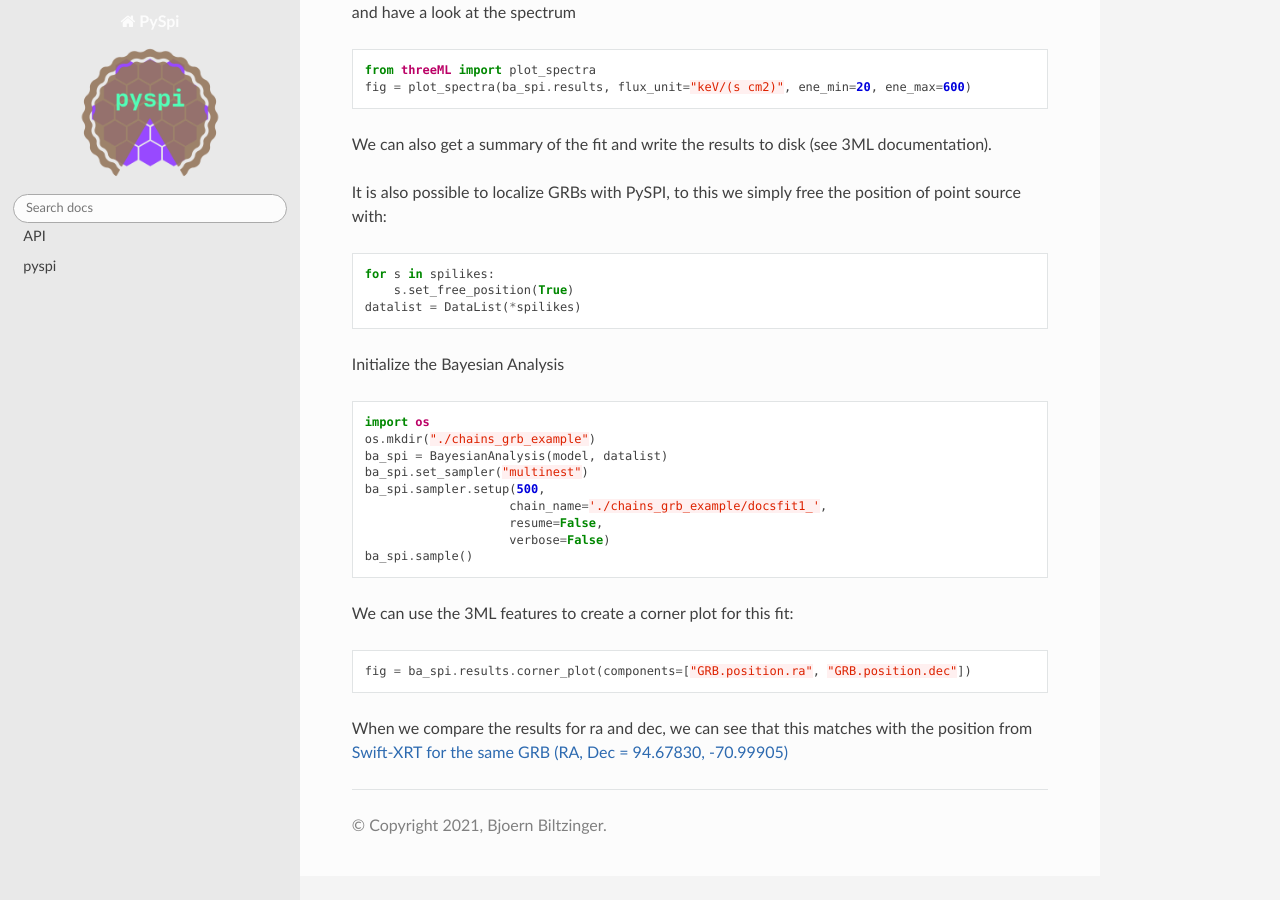
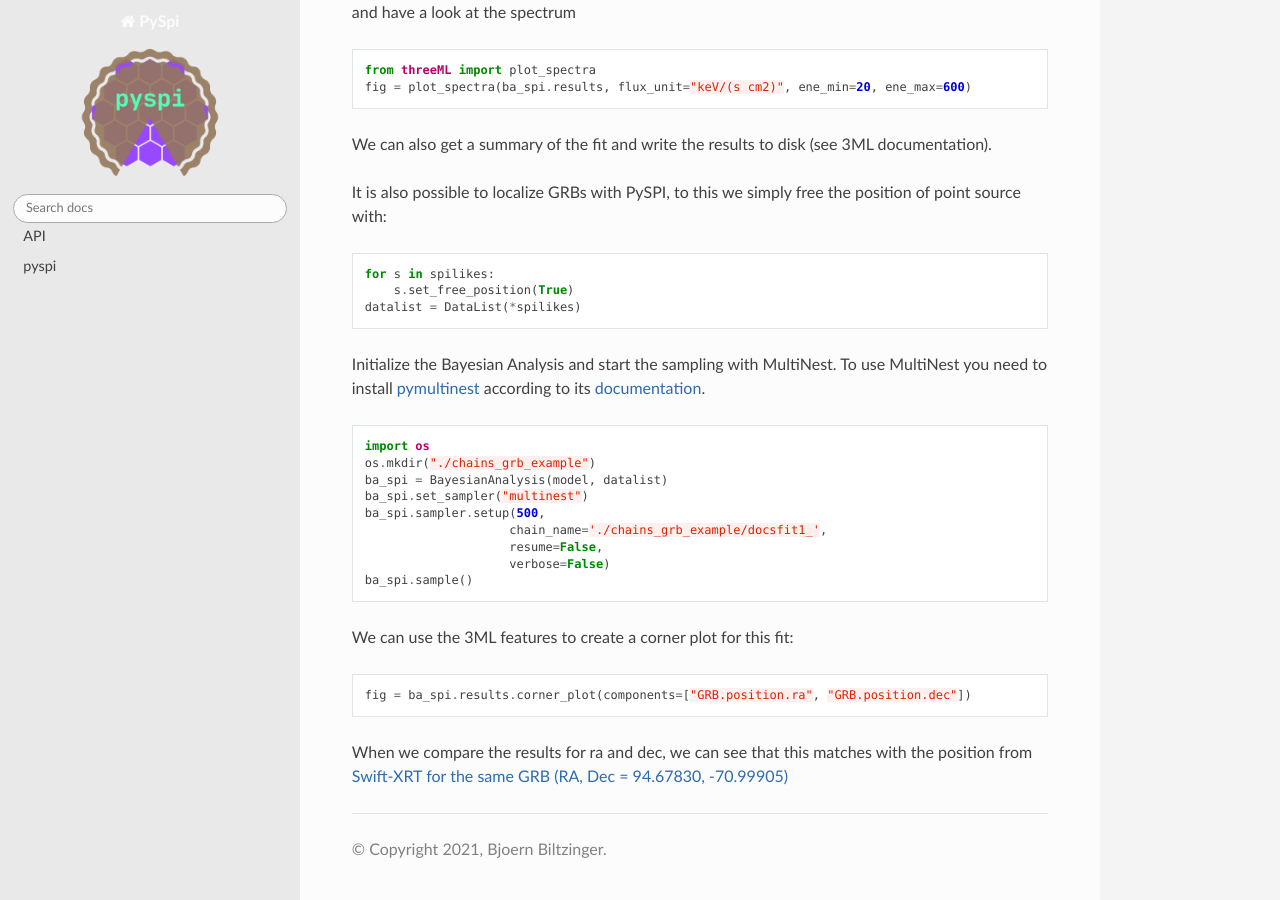
Before and after one commit to BjoernBiltzinger/pyspi, a Sphinx documentation site: the page built from docs/md_docs/grb_analysis.md, in a window 1280 px wide and 900 px high, scrolled down 3615 px. Built offline with Sphinx 7.4.7 and the Read the Docs theme 2.0.0, drawn with Linux system fonts in a browser that asks for light colours; pages that are not in the unit, such as notebooks, are missing from menus; the version number could not be read and is left out; before the commit the page ends 4491 px from its top, so only the background shows below that.

Commit message:
fix installation manual

````diff
--- a/docs/md_docs/grb_analysis.md
+++ b/docs/md_docs/grb_analysis.md
@@ -180,7 +180,7 @@ for s in spilikes:
     s.set_free_position(True)
 datalist = DataList(*spilikes)
 ```
-Initialize the Bayesian Analysis
+Initialize the Bayesian Analysis and start the sampling with MultiNest. To use MultiNest you need to install [pymultinest](https://github.com/JohannesBuchner/PyMultiNest) according to its [documentation](https://johannesbuchner.github.io/PyMultiNest/install.html).
 ```python
 import os
 os.mkdir("./chains_grb_example")
````
Also changed, not shown: README.md (+2 -1 lines), docs/md_docs/installation.md (+2 -1 lines), docs/md_docs/psd_eff.md (+1 -1 lines).
